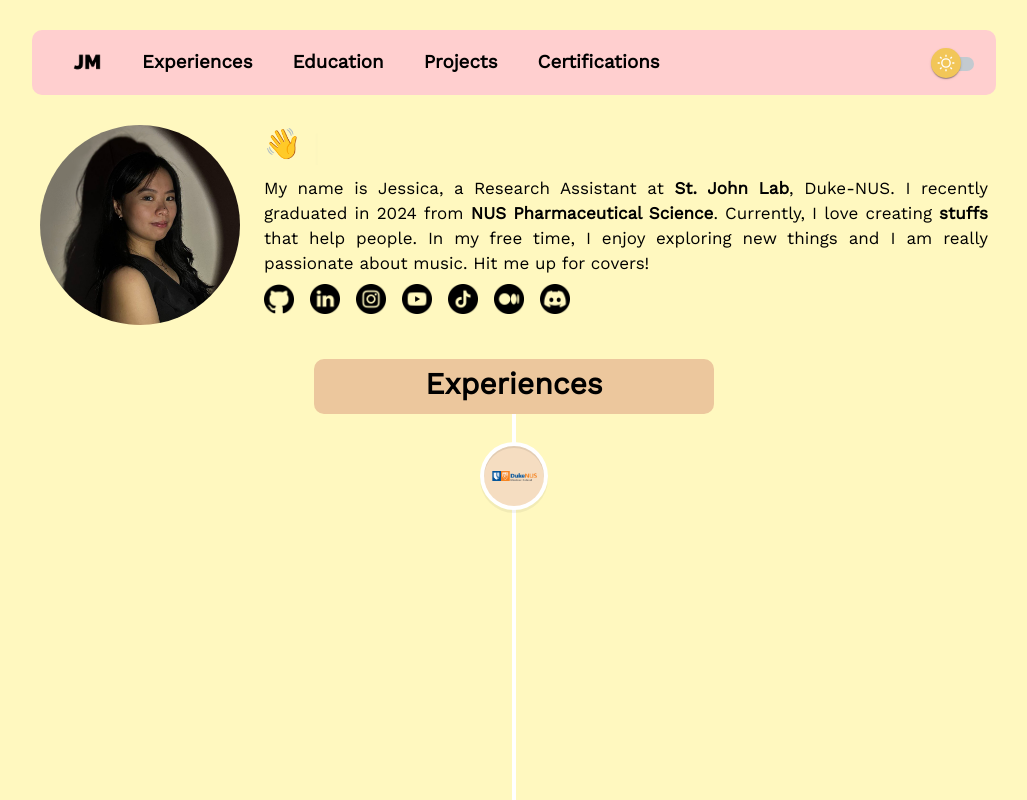
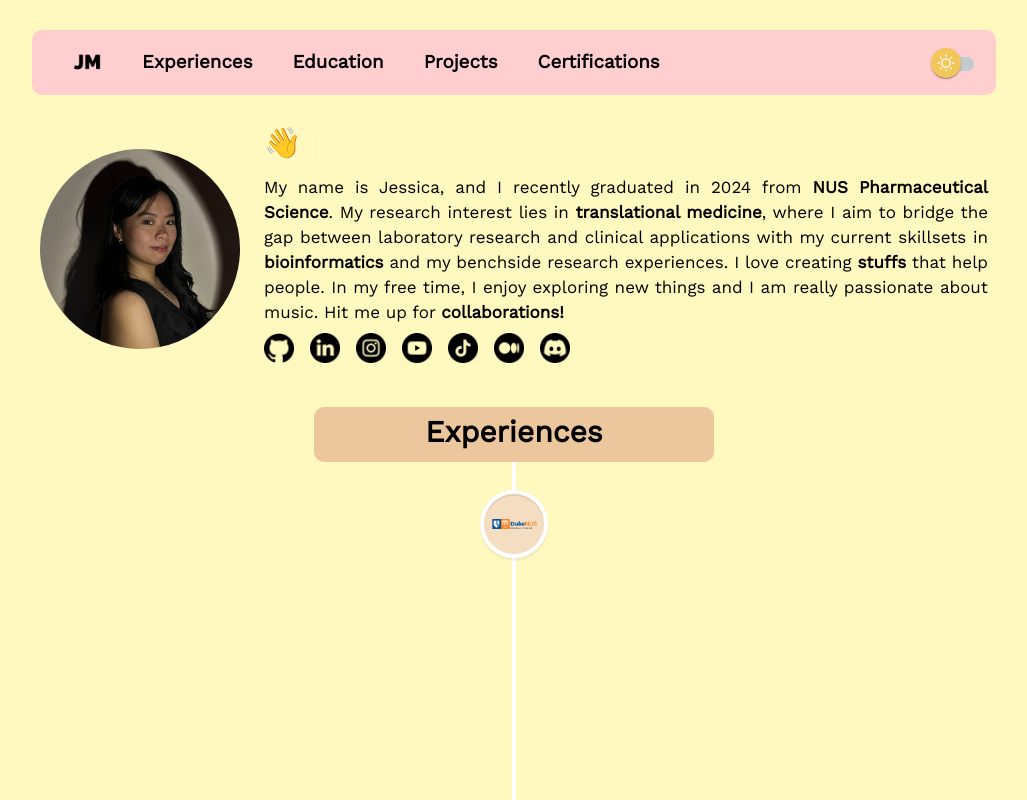
Before and after one commit to maryjess/jessica-mary, a React (Create React App) app: page / in a window 1280 px wide. Shown: the top 800 px of the page, without its empty margins (126-1153 px from the left). Built offline with nearby package versions, Linux system fonts and the light colour scheme; a web font is replaced by a local one.

Commit message:
Update home description

```diff
--- a/src/components/Home.js
+++ b/src/components/Home.js
@@ -43,13 +43,13 @@ const Home = ({darkMode}) => {
             />
           </Stack>
           <div className="para">
-            My name is Jessica, a Research Assistant at
-            <strong><a href="https://www.stjohn-lab.com/"> St. John Lab</a></strong>, Duke-NUS.
-            I recently graduated in 2024 from
+            My name is Jessica, and I recently graduated in 2024 from
             <strong><a href="https://pharmacy.nus.edu.sg/study/undergraduate/bachelor-of-science-pharmaceutical-science/"> NUS Pharmaceutical Science</a></strong>.
-            Currently, I love creating <a href="#projects"><strong>stuffs</strong></a> that help people.
+            My research interest lies in <strong>translational medicine</strong>, where I aim to bridge the gap between laboratory research and clinical applications with
+            my current skillsets in <strong>bioinformatics</strong> and my benchside research experiences.
+            I love creating <a href="#projects"><strong>stuffs</strong></a> that help people.
             In my free time, I enjoy exploring new things and I am really passionate about music.
-            Hit me up for covers!
+            Hit me up for <strong><a href="mailto:listijoj@gmail.com">collaborations!</a></strong>
           </div>
           <Stack direction="row" spacing={2} justifyContent={isMobileScreen ? "center" : "flex-start"}>
             <a href="https://github.com/maryjess">
```
Also changed, not shown: 1 other file (tests, documents, lock files or other folders).
